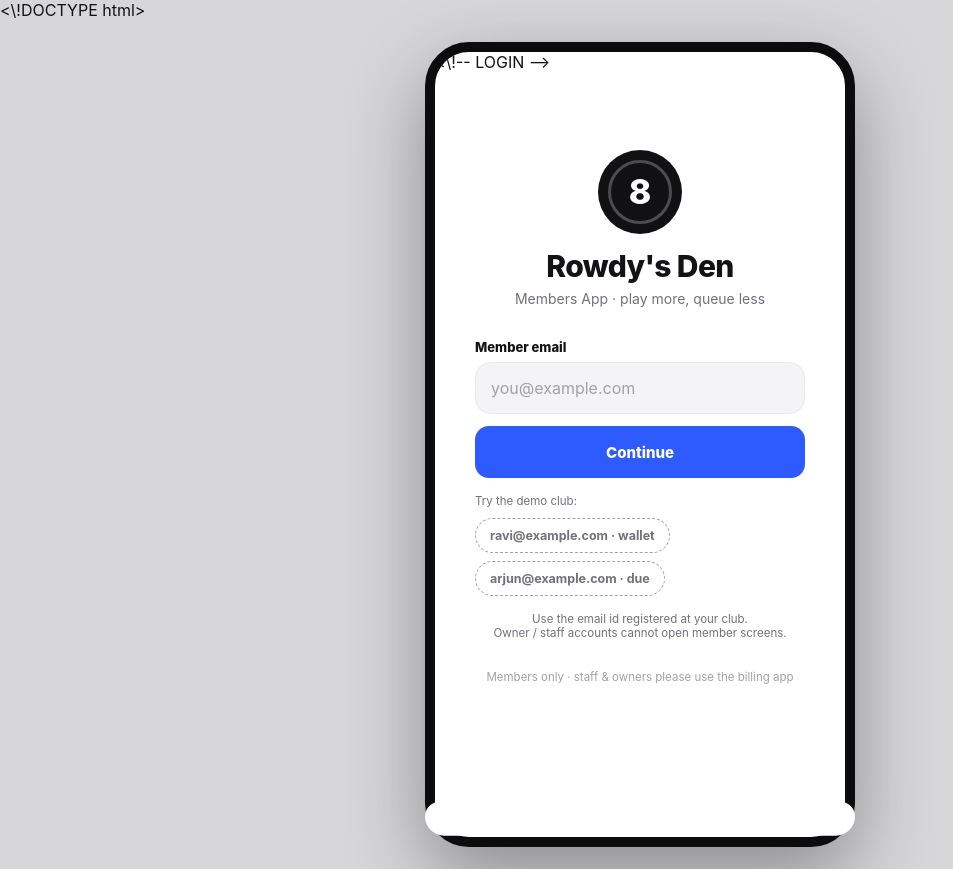
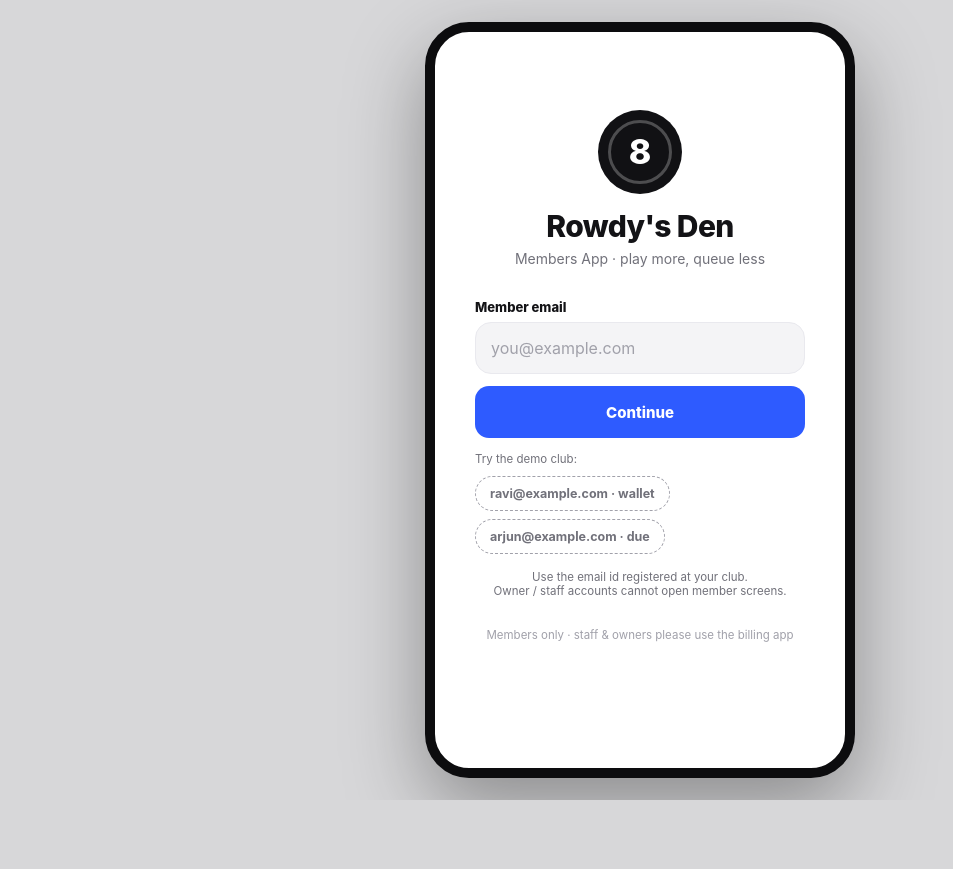
Before and after one commit to abhaykoli1/den_server, a FastAPI app: page /members in a window 1280 px wide. Shown: the whole page, without its empty margins (0-953 px from the left). After the commit the page ends 800 px from the top, so only its background shows below. Run offline with FastAPI, Linux system fonts and the light colour scheme.

Commit message:
Fix escaped HTML markup in members template

```diff
--- a/templates/members/base.html
+++ b/templates/members/base.html
@@ -1,4 +1,4 @@
-<\!DOCTYPE html>
+<!DOCTYPE html>
 <html lang="en" data-theme="light">
 <head>
   <meta charset="UTF-8" />
@@ -25,7 +25,7 @@
       <div id="sheet" class="sheet"></div>
 
       <main id="main">
-        <\!-- LOGIN -->
+        <!-- LOGIN -->
         <section class="view no-nav" id="v-login" aria-label="Sign in">
           <div class="login-wrap">
             <div class="brand">
@@ -38,7 +38,7 @@
           </div>
         </section>
 
-        <\!-- CLUB PICKER -->
+        <!-- CLUB PICKER -->
         <section class="view no-nav" id="v-clubs" aria-label="Choose club">
           <div class="page-head"><span style="width:44px"></span><h1>Your Clubs</h1></div>
           <div class="center">
@@ -49,7 +49,7 @@
           <div class="mt16"><button class="btn primary" id="clubs-go">Continue</button></div>
         </section>
 
-        <\!-- HOME -->
+        <!-- HOME -->
         <section class="view" id="v-home" aria-label="Home">
           <div class="topbar">
             <div class="avatar" id="home-avatar">R</div>
@@ -73,7 +73,7 @@
           <div id="home-body"></div>
         </section>
 
-        <\!-- TABLES -->
+        <!-- TABLES -->
         <section class="view" id="v-tables" aria-label="Live tables">
           <div class="page-head"><span style="width:44px"></span><h1>Tables</h1></div>
           <div class="chips" id="tables-chips" role="tablist" aria-label="Table filters">
@@ -86,7 +86,7 @@
           <div class="grid2" id="tables-grid"></div>
         </section>
 
-        <\!-- WALLET -->
+        <!-- WALLET -->
         <section class="view" id="v-wallet" aria-label="Wallet and payments">
           <div class="page-head">
             <button class="icon-btn back-btn" data-back aria-label="Back to home">
@@ -96,7 +96,7 @@
           <div id="wallet-body"></div>
         </section>
 
-        <\!-- ORDER -->
+        <!-- ORDER -->
         <section class="view" id="v-order" aria-label="Order food">
           <div class="page-head"><span style="width:44px"></span><h1>Order Food</h1></div>
           <form class="searchbar" id="order-search-form" role="search">
@@ -107,7 +107,7 @@
           <div class="rows mt8" id="order-list"></div>
         </section>
 
-        <\!-- ORDERS -->
+        <!-- ORDERS -->
         <section class="view" id="v-orders" aria-label="My orders">
           <div class="page-head">
             <button class="icon-btn back-btn" data-back aria-label="Back to home">
@@ -117,7 +117,7 @@
           <div class="rows" id="orders-list"></div>
         </section>
 
-        <\!-- ACTIVITY -->
+        <!-- ACTIVITY -->
         <section class="view" id="v-activity" aria-label="Activity">
           <div class="page-head"><span style="width:44px"></span><h1>Activity</h1></div>
           <div class="chips" id="activity-chips" aria-label="Activity filters"></div>
@@ -125,7 +125,7 @@
           <div class="center mt12"><button class="link-btn" id="activity-more" hidden>Show more</button></div>
         </section>
 
-        <\!-- FRAMES -->
+        <!-- FRAMES -->
         <section class="view" id="v-frames" aria-label="Frames and matches">
           <div class="page-head">
             <button class="icon-btn back-btn" data-back aria-label="Back to home">
@@ -135,13 +135,13 @@
           <div id="frames-body"></div>
         </section>
 
-        <\!-- PROFILE -->
+        <!-- PROFILE -->
         <section class="view" id="v-profile" aria-label="Profile">
           <div class="page-head"><span style="width:44px"></span><h1>Profile</h1></div>
           <div id="profile-body"></div>
         </section>
 
-        <\!-- SETTINGS -->
+        <!-- SETTINGS -->
         <section class="view" id="v-settings" aria-label="Settings">
           <div class="page-head">
             <button class="icon-btn back-btn" data-back aria-label="Back to profile">
```
